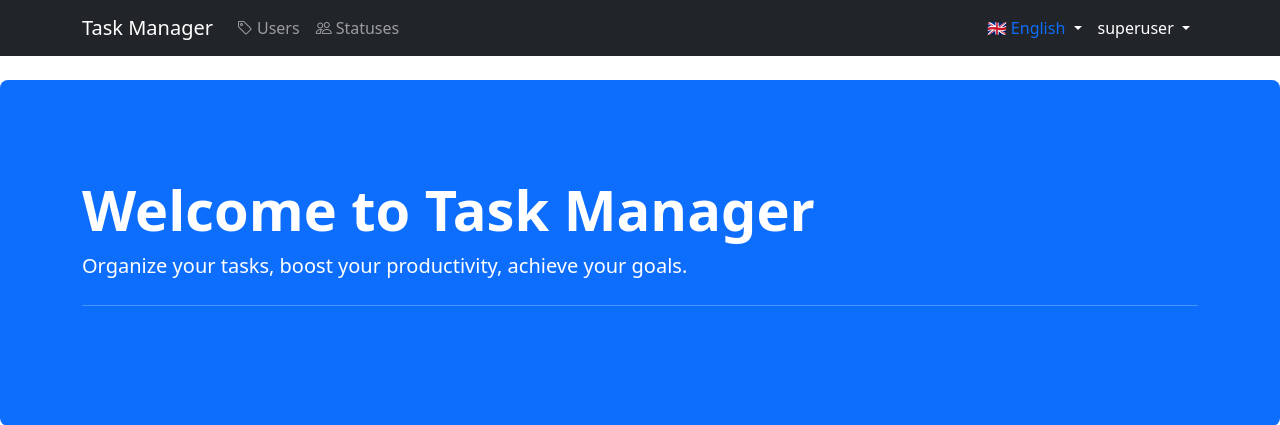
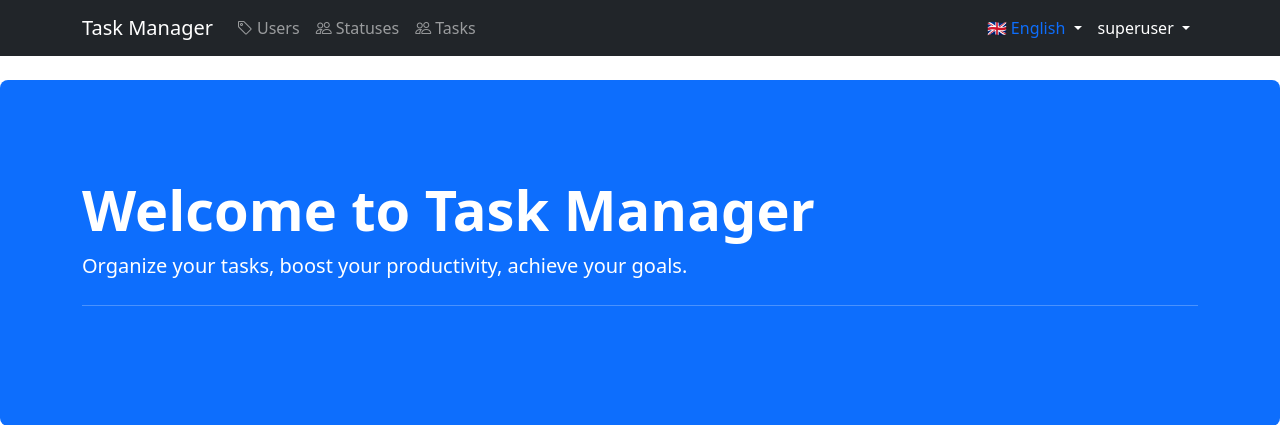
Before and after one commit to annetmyshkina/python-project-52, a Django app: page / in a window 1280 px wide. Shown: the top 425 px of the page. Run offline with Django 5.2, Linux system fonts and the light colour scheme; a user stored in the database is signed in; some libraries are stand-ins or nearby versions.

Commit message:
add navigation link to tasks in base template

```diff
--- a/task_manager/templates/base.html
+++ b/task_manager/templates/base.html
@@ -34,15 +34,19 @@
                                 <i class="bi bi-tag me-1"></i>{% trans "Users" %}
                             </a>
                         </li>
-                    {% if user.is_authenticated %}
+                        {% if user.is_authenticated %}
                         <li class="nav-item">
                             <a class="nav-link" href="{% url 'statuses' %}">
                                 <i class="bi bi-people me-1"></i>{% trans "Statuses" %}
                             </a>
                         </li>
-                    {% endif %}
+                        <li class="nav-item">
+                            <a class="nav-link" href="{% url 'tasks' %}">
+                                <i class="bi bi-people me-1"></i>{% trans "Tasks" %}
+                            </a>
+                        </li>
+                        {% endif %}
                 </ul>
-
                 <ul class="navbar-nav">
                     <li class="nav-item dropdown">
                         <a class="nav-link dropdown-toggle text-white" href="#" id="languageDropdown" role="button" data-bs-toggle="dropdown" aria-expanded="false">
```
